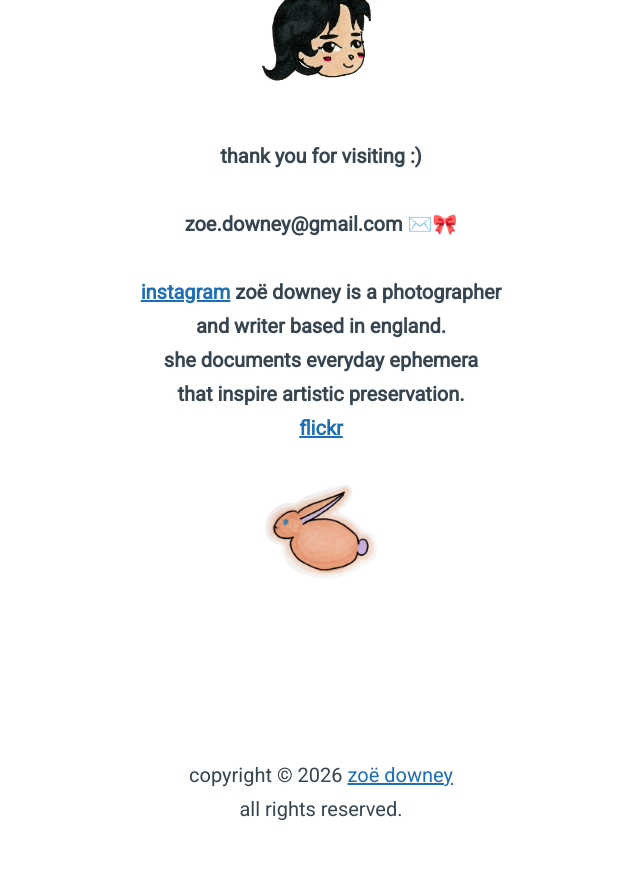
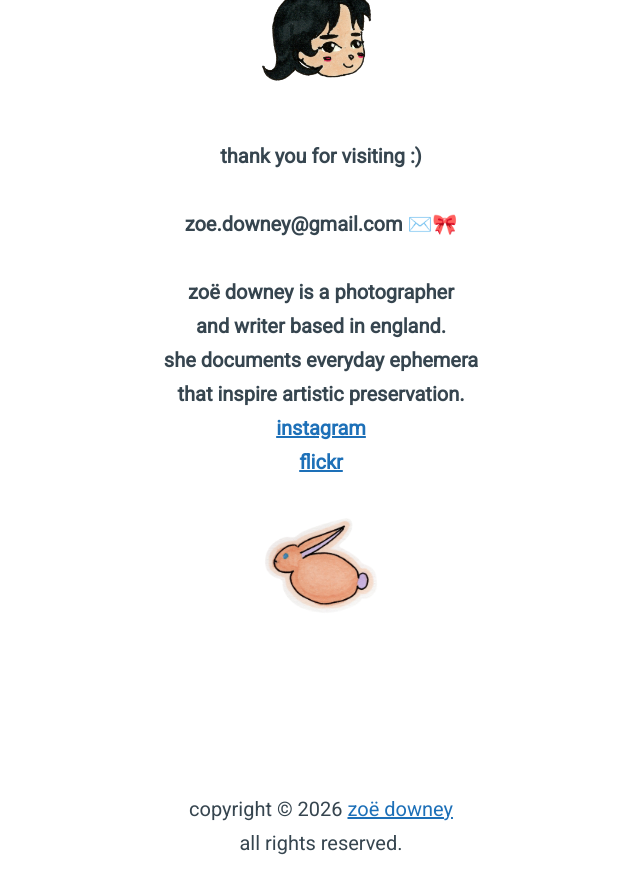
Before and after one commit to zoeurl/zoedowney.github.io, a Jekyll site: the page built from index.html, in a window 1280 px wide and 900 px high, scrolled down 4251 px. Shown: the top 894 px of the window, without its empty margins (319-959 px from the left). Built offline with Jekyll 4.4.1, drawn with Linux system fonts in a browser that asks for light colours; before the commit the page ends 5117 px from its top, so only the background shows below that.

Commit message:
Update photography.md

```diff
--- a/_layouts/photography.md
+++ b/_layouts/photography.md
@@ -37,11 +37,11 @@
 		<br>
 		<br>zoe.downey@gmail.com ✉️🎀
 		<br>
-		<br><a href="https://www.instagram.com/zoeurl">instagram</a>
-			<font color="#36454F">zoë downey is a photographer
+		<br><font color="#36454F">zoë downey is a photographer
 			<br>and writer based in england.
 			<br>she documents everyday ephemera
 			<br>that inspire artistic preservation.</font>
+		<br><a href="https://www.instagram.com/zoeurl">instagram</a>
 			<br><a href="https://www.flickr.com/photos/zoedowney/albums">flickr</a></font></h4>
 	<center><figure><img src="/assets/favicon/rabbit-doodle-without-username.png" width="120" height="120"></figure>
 		<br>
```
